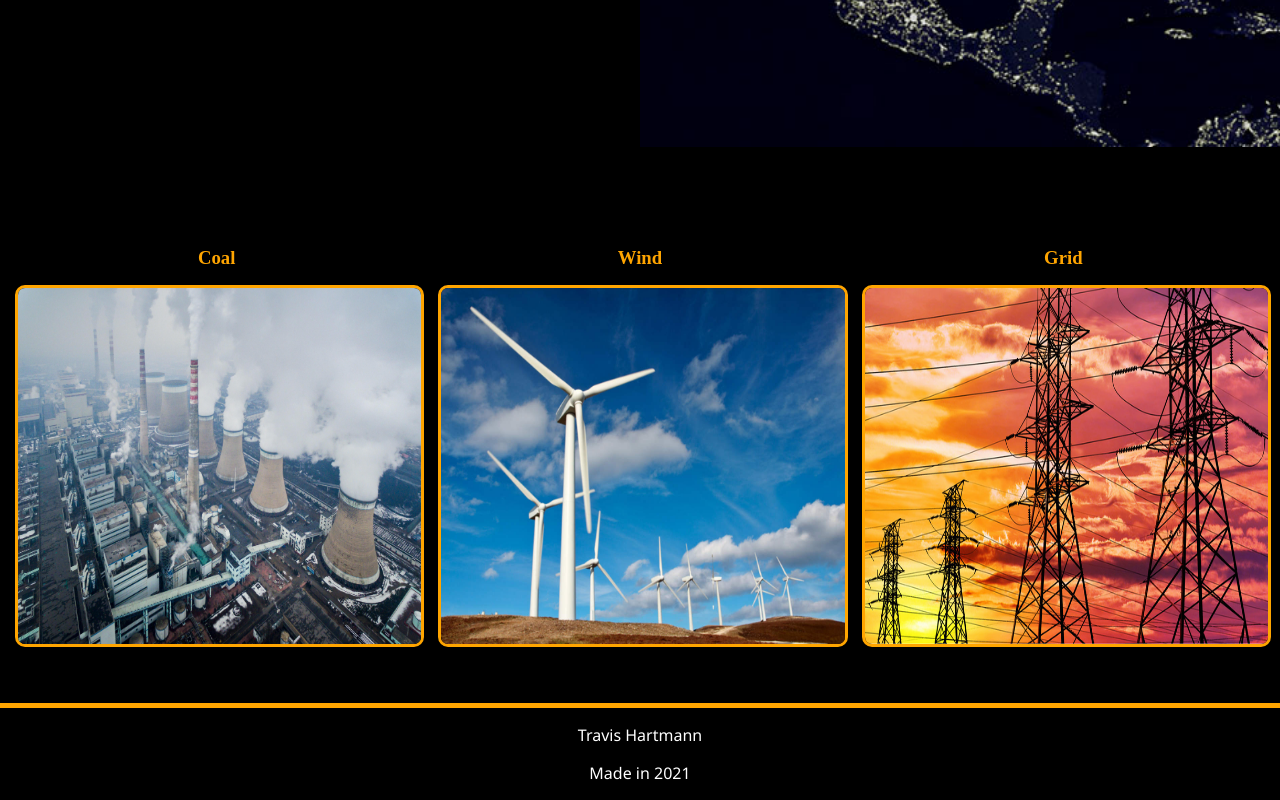
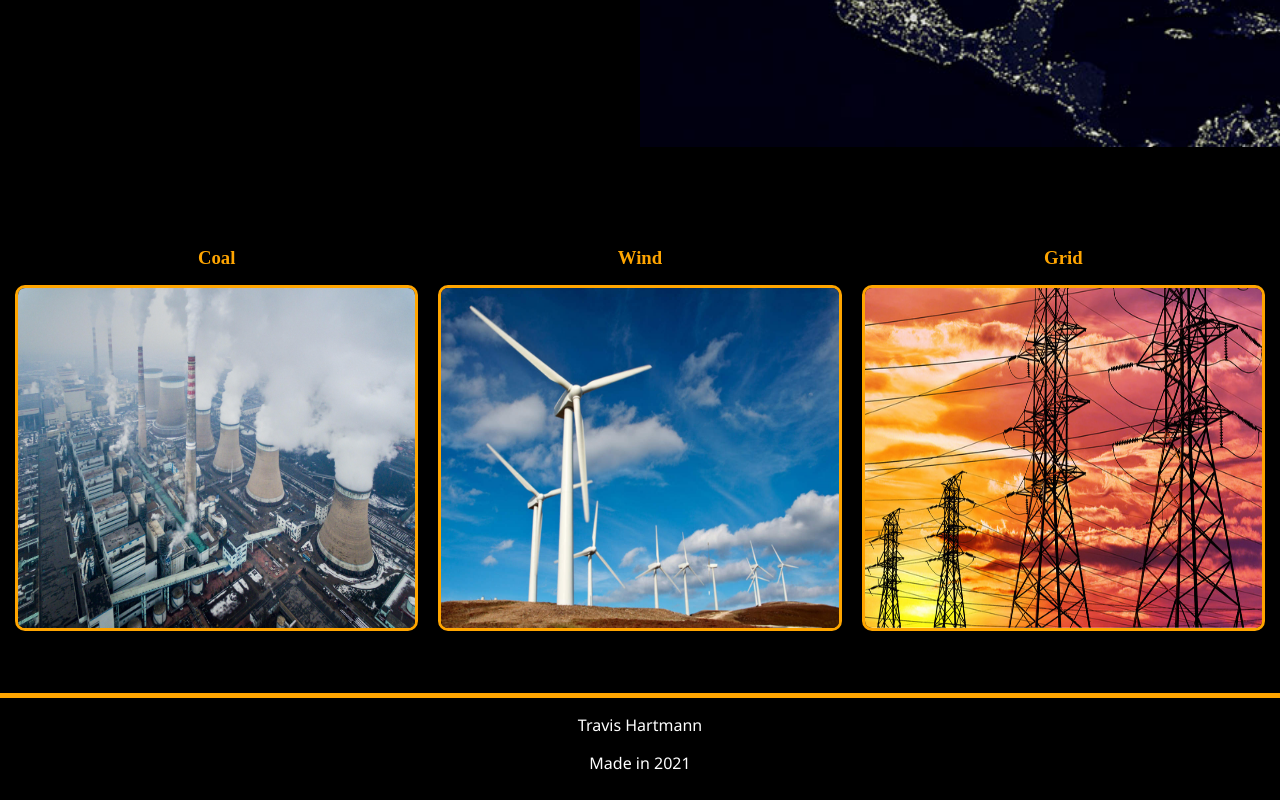
Before and after one commit to Mejotandrewt/project-two, a plain HTML site: page index.html in a window 1280 px wide. Shown: the part 653-1453 px from the top of the page. Drawn offline with Linux system fonts and the light colour scheme.

Commit message:
Fixed sizing issue one home page section images.

```diff
--- a/styles/main.css
+++ b/styles/main.css
@@ -11,6 +11,8 @@ body {
   height: 100%;
   border-radius: 10px;
   border: 3px solid orange;
+  display: block;
+  box-sizing: border-box;
 }
 
 .mx-8 {
```
